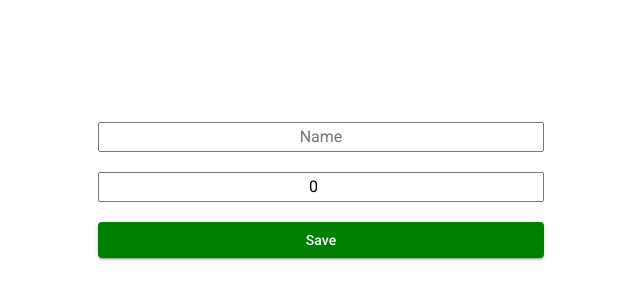
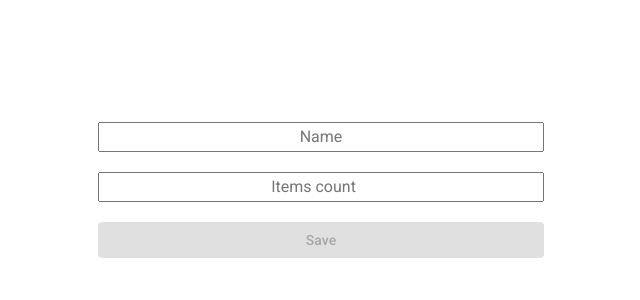
Before and after one commit to yumakhov/NetCoreWithAngular, an Angular app in the folder NetCoreWithAngular/ClientApp/: page /card in a window 1280 px wide. Shown: the part 220-520 px from the top of the page, without its empty margins (319-959 px from the left). Built offline with nearby package versions, Linux system fonts and the light colour scheme.

Commit message:
add form validation

```diff
--- a/NetCoreWithAngular/ClientApp/src/app/app.module.ts
+++ b/NetCoreWithAngular/ClientApp/src/app/app.module.ts
@@ -10,6 +10,7 @@ import { MatCardModule } from '@angular/material/card';
 import { MatButtonModule } from '@angular/material/button';
 import CardsService from './cards/services/cards-service';
 import { CardEditComponent } from './cards/card-edit.component';
+import { ReactiveFormsModule } from '@angular/forms';
 
 @NgModule({
   declarations: [
@@ -28,7 +29,8 @@ import { CardEditComponent } from './cards/card-edit.component';
     ]),
     BrowserAnimationsModule,
     MatCardModule,
-    MatButtonModule
+    MatButtonModule,
+    ReactiveFormsModule
   ],
   providers: [
     CardsService
--- a/NetCoreWithAngular/ClientApp/src/app/cards/card-edit.component.html
+++ b/NetCoreWithAngular/ClientApp/src/app/cards/card-edit.component.html
@@ -1,5 +1,5 @@
-<div class="cards-container">
-    <input class="form-item" type="text" [(ngModel)]="card.name" placeholder="Name"/>
-    <input class="form-item" type="number" [(ngModel)]="card.itemsCount" placeholder="Items count"/>
-    <button class="form-item" mat-raised-button (click)="save()">Save</button>
-</div>
+<form class="cards-container" [formGroup]="cardForm" (ngSubmit)="save()">
+    <input class="form-item" type="text" [formControl]="name" placeholder="Name" />
+    <input class="form-item" type="number" [formControl]="itemsCount" placeholder="Items count"/>
+    <button type="submit" [disabled]="!cardForm.valid" class="form-item" mat-raised-button>Save</button>
+</form>
--- a/NetCoreWithAngular/ClientApp/src/app/cards/card-edit.component.ts
+++ b/NetCoreWithAngular/ClientApp/src/app/cards/card-edit.component.ts
@@ -1,4 +1,5 @@
 import { Component } from '@angular/core';
+import { FormControl, FormGroup, Validators } from '@angular/forms';
 import { ActivatedRoute, Router } from '@angular/router';
 import { Subscription } from 'rxjs';
 import Card from './models/card.model';
@@ -16,6 +17,19 @@ export class CardEditComponent {
     name: '',
     itemsCount: 0
   };
+  public cardForm: FormGroup = new FormGroup({
+    name: new FormControl('', [
+      Validators.required,
+      Validators.maxLength(200)
+    ]),
+    itemsCount: new FormControl('', [
+      Validators.required,
+      Validators.pattern(/^[0-9]*$/)
+    ])
+  });
+
+  get name(): FormControl { return this.cardForm.get('name') as FormControl; }
+  get itemsCount(): FormControl { return this.cardForm.get('itemsCount') as FormControl; }
 
   constructor(private cardsService: CardsService, private router: Router, private activeRoute: ActivatedRoute) {
   }
@@ -30,6 +44,8 @@ export class CardEditComponent {
 
       this.cardsService.get(cardId).subscribe(result => {
         this.card = result;
+        this.name.setValue(result.name);
+        this.itemsCount.setValue(result.itemsCount);
       }, error => console.error(error));
 
     }, error => console.error(error)
@@ -41,18 +57,29 @@ export class CardEditComponent {
   }
 
   public save() {
+    this.card.name = this.name.value;
+    this.card.itemsCount = this.itemsCount.value;
+    console.log("this.cardForm.value", this.cardForm.value);
+    console.log("this.card", this.card);
+    if (this.cardForm.invalid) {
+      console.log("Form data is invalid");
+      return;
+    }
+
     if (this.isNewCard) {
       this.cardsService.createCard(this.card).subscribe(result => {
         this.card = result;
+        this.goHome();
       }, error => console.error(error));
     } else {
       this.cardsService.updateCard(this.card).subscribe(result => {
         this.card = result;
+        this.goHome();
       }, error => console.error(error));
     }
+  }
 
-
-
+  private goHome() {
     this.router.navigate(['']);
   }
 }
```
